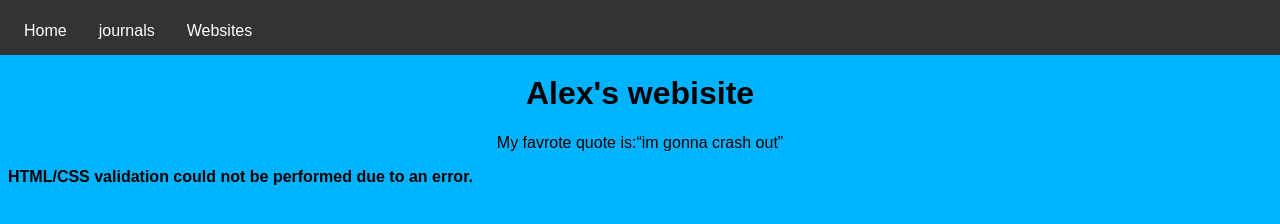
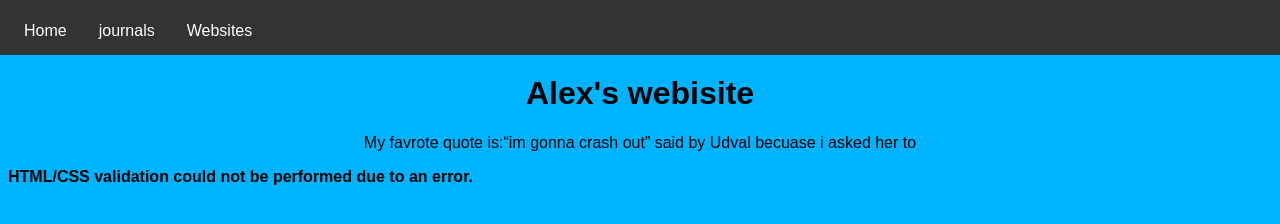
Before and after one commit to alexhamill/alexhamill.github.io, a plain HTML site: page index.html in a window 1280 px wide. Drawn offline with Linux system fonts and the light colour scheme; no server answers; some icons are missing.

Commit message:
quote fix

```diff
--- a/index.html
+++ b/index.html
@@ -26,7 +26,8 @@
         <h1>Alex's webisite</h1>
     </div>
     <div class="link">
-    My favrote quote is:<q>im gonna crash out</q>
+      <p>My favrote quote is:<q>im gonna crash out</q> said by Udval becuase i
+      asked her to</p>
     </div>
 </body>
 </html>
```
